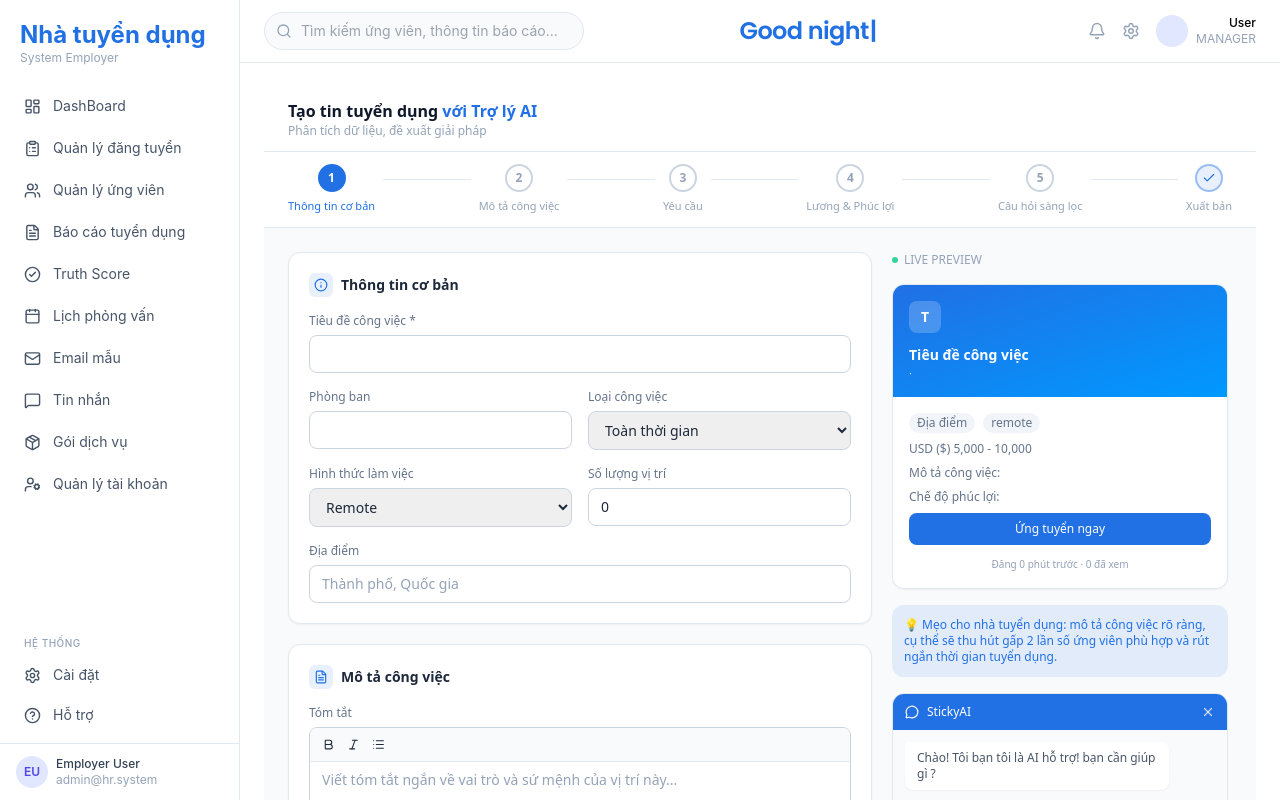
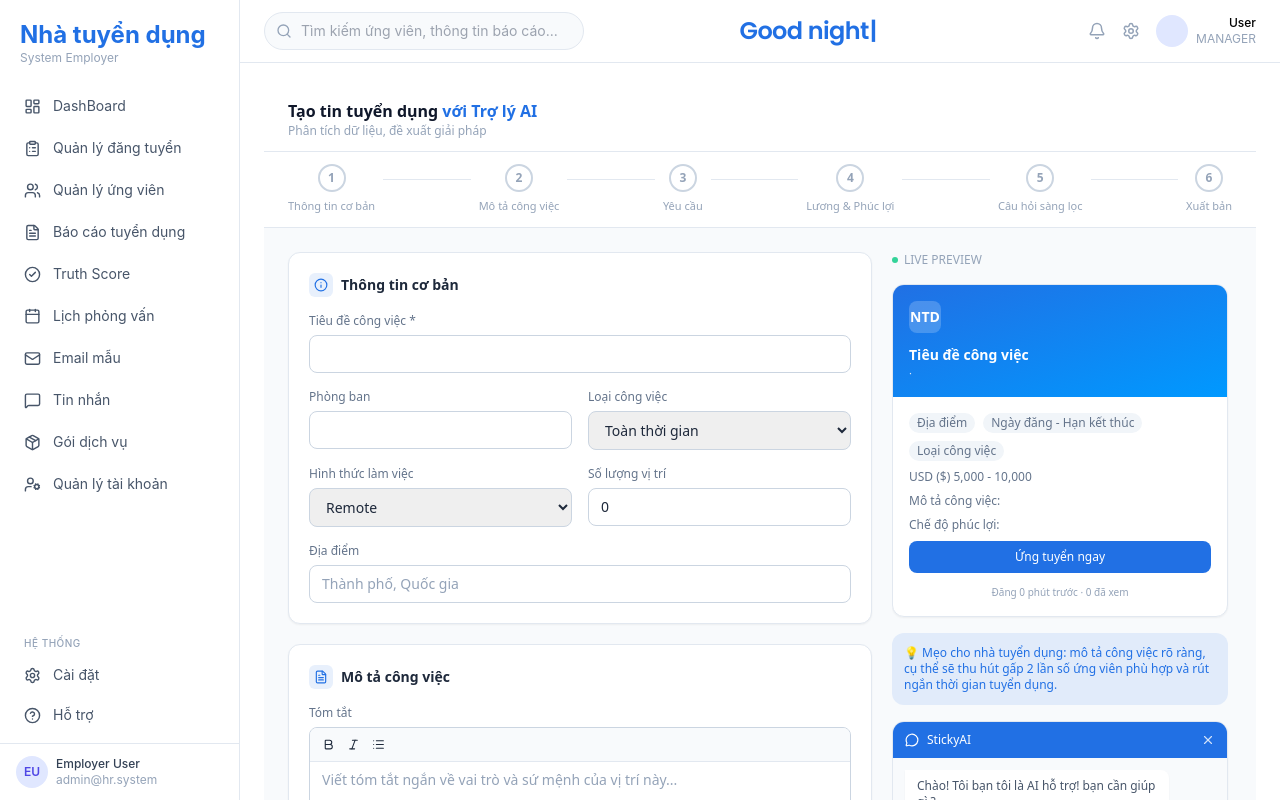
Before and after one commit to ngocanh06/jobcentral, a React (Create React App) app in the folder frontend/: page /Tao-tin-tuyen-dung in a window 1280 px wide. Built offline with nearby package versions, Linux system fonts and the light colour scheme.

Commit message:
noi dung cap nhat: progressbar, setting posted

```diff
--- a/frontend/src/pages/Tao-tin-tuyen-dung.jsx
+++ b/frontend/src/pages/Tao-tin-tuyen-dung.jsx
@@ -18,8 +18,6 @@ import {
   Send,
 } from "lucide-react";
 
-
-
 const STEPS = [
   { id: 1, label: "Thông tin cơ bản" },
   { id: 2, label: "Mô tả công việc" },
@@ -33,30 +31,23 @@ function StepIndicator({ current, Completed, onChange }) {
   return (
     <div className="flex items-center w-full px-6 py-3 bg-white border-b border-slate-200">
       {STEPS.map((step, idx) => {
-        const isActive = step.id === current;
         const isDone = Completed[step.id];
         return (
           <React.Fragment key={step.id}>
-            <button
-              onClick={() => onChange(step.id)}
-              className="flex flex-col items-center gap-1.5 group"
-            >
+            <button className="flex flex-col items-center gap-1.5 group">
               <div
                 className={`h-7 w-7 rounded-full flex items-center justify-center text-xs font-semibold border-2 transition-colors
                   ${
-                    isActive
-                      ? "bg-[#2170e4] border-[#2170e4] text-white"
-                      : isDone
-                        ? "bg-[#2170e4]/10 border-[#2170e4]/40 text-[#2170e4]"
-                        : "bg-white border-slate-300 text-slate-400"
+                    isDone
+                      ? "bg-[#2170e4]/10 border-[#2170e4]/40 text-[#2170e4]"
+                      : "bg-white border-slate-300 text-slate-400"
                   }`}
               >
                 {isDone ? <Check size={14} /> : step.id}
               </div>
+              {console.log(Completed)}
               <span
-                className={`text-[11px] whitespace-nowrap ${
-                  isActive ? "text-[#2170e4] font-medium" : "text-slate-400"
-                }`}
+                className={`text-[11px] whitespace-nowrap font-medium text-slate-400`}
               >
                 {step.label}
               </span>
@@ -74,8 +65,6 @@ function StepIndicator({ current, Completed, onChange }) {
     </div>
   );
 }
-
-
 
 function SectionCard({ icon: Icon, title, children }) {
   return (
@@ -122,6 +111,8 @@ export default function JobPostingForm() {
     salaryFrom: 0,
     salaryTo: 0,
     benefits: "",
+    begins: "",
+    expired: "",
   });
 
   const [questions, setQuestions] = useState([
@@ -145,7 +136,7 @@ export default function JobPostingForm() {
       questions?.length > 0 &&
       questions.every((q) => (q.text ?? "").trim() !== ""),
 
-    6: true,
+    6: false,
   };
 
   const [skills, setSkills] = useState(["Figma", "Prototyping", "UI/UX"]);
@@ -475,10 +466,30 @@ export default function JobPostingForm() {
           <SectionCard icon={Settings} title="Cài đặt đăng tin">
             <div className="grid grid-cols-2 gap-4 mb-4">
               <Field label="Ngày đăng">
-                <input type="date" className={inputClass} />
+                <input
+                  type="date"
+                  className={inputClass}
+                  value={form.begins}
+                  onChange={(e) =>
+                    setForm({
+                      ...form,
+                      begins: e.target.value,
+                    })
+                  }
+                />
               </Field>
               <Field label="Ngày hết hạn">
-                <input type="date" className={inputClass} />
+                <input
+                  type="date"
+                  className={inputClass}
+                  value={form.expired}
+                  onChange={(e) =>
+                    setForm({
+                      ...form,
+                      expired: e.target.value,
+                    })
+                  }
+                />
               </Field>
             </div>
             <div className="grid grid-cols-2 gap-4">
@@ -492,6 +503,9 @@ export default function JobPostingForm() {
                     name="visibility"
                     defaultChecked
                     className="text-[#2170e4]"
+                    onChange={(e) => {
+                      console.log(e.target.value);
+                    }}
                   />
                   Công khai (Trang nghề nghiệp & các sàn việc làm)
                 </label>
@@ -532,11 +546,10 @@ export default function JobPostingForm() {
             <span className="h-1.5 w-1.5 rounded-full bg-emerald-400" /> LIVE
             PREVIEW
           </div>
-
           <div className="bg-white rounded-xl border border-slate-200 shadow-sm overflow-hidden">
             <div className="bg-gradient-to-br from-[#2170e4] to-[#0099FF] p-4 text-white">
               <div className="h-8 w-8 rounded-lg bg-white/20 flex items-center justify-center mb-3 text-sm font-bold">
-                T
+                NTD
               </div>
               <h4 className="font-semibold text-sm">
                 {form.title || "Tiêu đề công việc"}
@@ -546,12 +559,18 @@ export default function JobPostingForm() {
               </p>
             </div>
             <div className="p-4 space-y-2">
-              <div className="flex items-center gap-2 text-xs text-slate-500">
+              <div className="flex flex-wrap items-center gap-2 text-xs text-slate-500">
                 <span className="px-2 py-0.5 rounded-full bg-slate-100">
                   {form.location || "Địa điểm"}
                 </span>
+
+                <span className="px-2 py-0.5 rounded-full bg-slate-100 whitespace-nowrap">
+                  {form.begins || "Ngày đăng"} -{" "}
+                  {form.expired || "Hạn kết thúc"}
+                </span>
+
                 <span className="px-2 py-0.5 rounded-full bg-slate-100">
-                  {form.jobType || "remote"}
+                  {form.jobType || "Loại công việc"}
                 </span>
               </div>
               <p className="text-xs text-slate-500">
```
